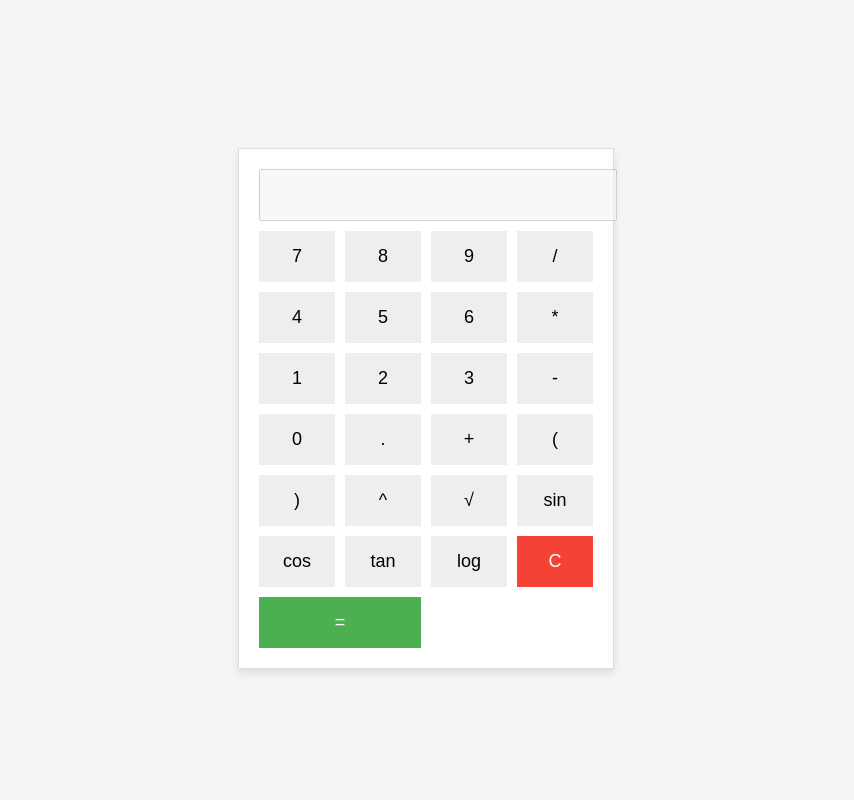
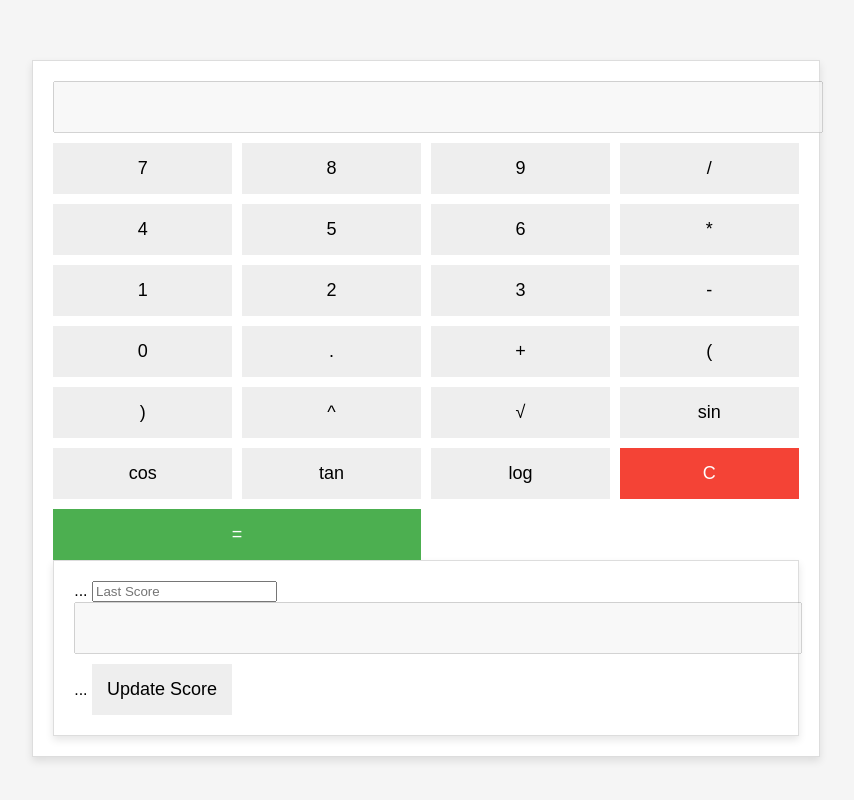
Before and after one commit to BlackBoyZeus/CalculorSeeYouLater, a plain HTML site: page index.html in a window 1280 px wide. Shown: the whole page, without its empty margins (214-1068 px from the left). Drawn offline with Linux system fonts and the light colour scheme.

Commit message:
Update index.html

```diff
--- a/index.html
+++ b/index.html
@@ -37,6 +37,14 @@
             <button class="clear">C</button>
             <button class="equals">=</button>
         </div>
+        <div class="calculator">
+    ...
+    <input type="text" id="lastScore" placeholder="Last Score">
+    <input type="text" class="display" disabled>
+    ...
+    <button class="updateScore">Update Score</button>
+</div>
+
     </div>
     <script src="script.js"></script>
 </body>
```
